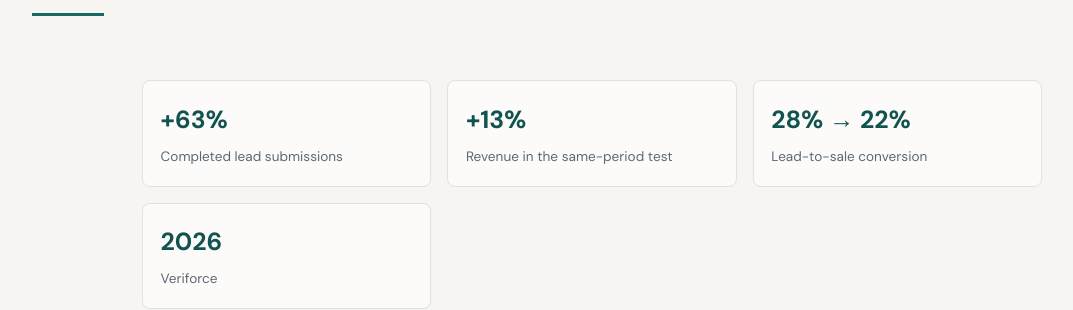
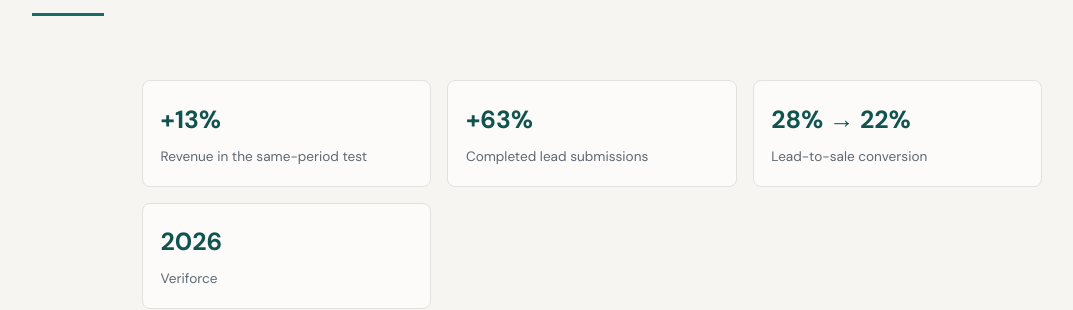
Before and after one commit to georgefwmurray/Marketing-Operations-Control-Centre, a Jekyll site: the page built from Campaign & Commercial Projects/Pricing-Page-UX-Test.md, in a window 1280 px wide and 900 px high, scrolled down 337 px. Shown: the part 157-467 px from the top of the window, without its empty margins (48-1121 px from the left). Built offline with Jekyll 4.4.1, drawn with Linux system fonts in a browser that asks for light colours.

Commit message:
PR4: lead pricing case study with revenue result

```diff
--- a/Campaign & Commercial Projects/Pricing-Page-UX-Test.md
+++ b/Campaign & Commercial Projects/Pricing-Page-UX-Test.md
@@ -8,8 +8,8 @@ description: "Proposed an interactive pricing calculator to replace a static lea
 ---
 
 <div class="case-study-facts">
+  <div class="case-study-fact"><strong>+13%</strong><span>Revenue in the same-period test</span></div>
   <div class="case-study-fact"><strong>+63%</strong><span>Completed lead submissions</span></div>
-  <div class="case-study-fact"><strong>+13%</strong><span>Revenue in the same-period test</span></div>
   <div class="case-study-fact"><strong>28% → 22%</strong><span>Lead-to-sale conversion</span></div>
   <div class="case-study-fact"><strong>2026</strong><span>Veriforce</span></div>
 </div>
```
